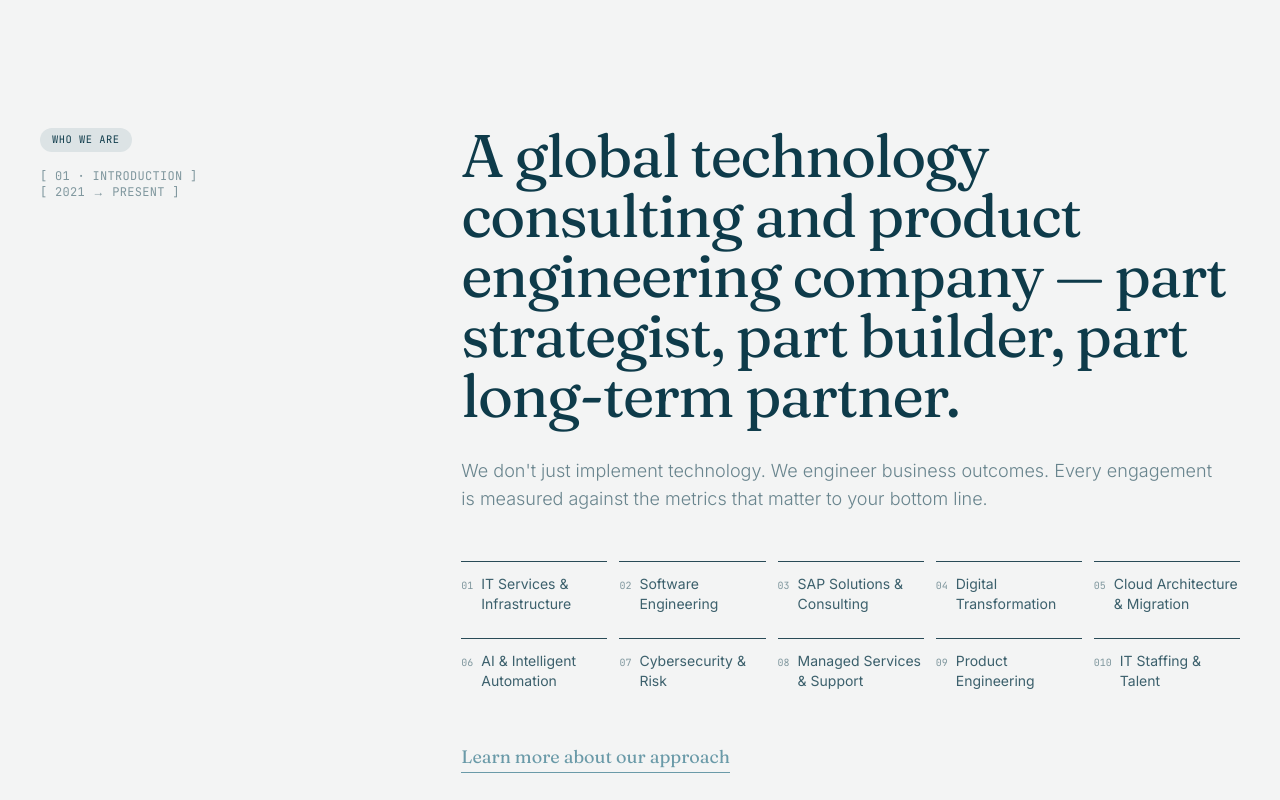
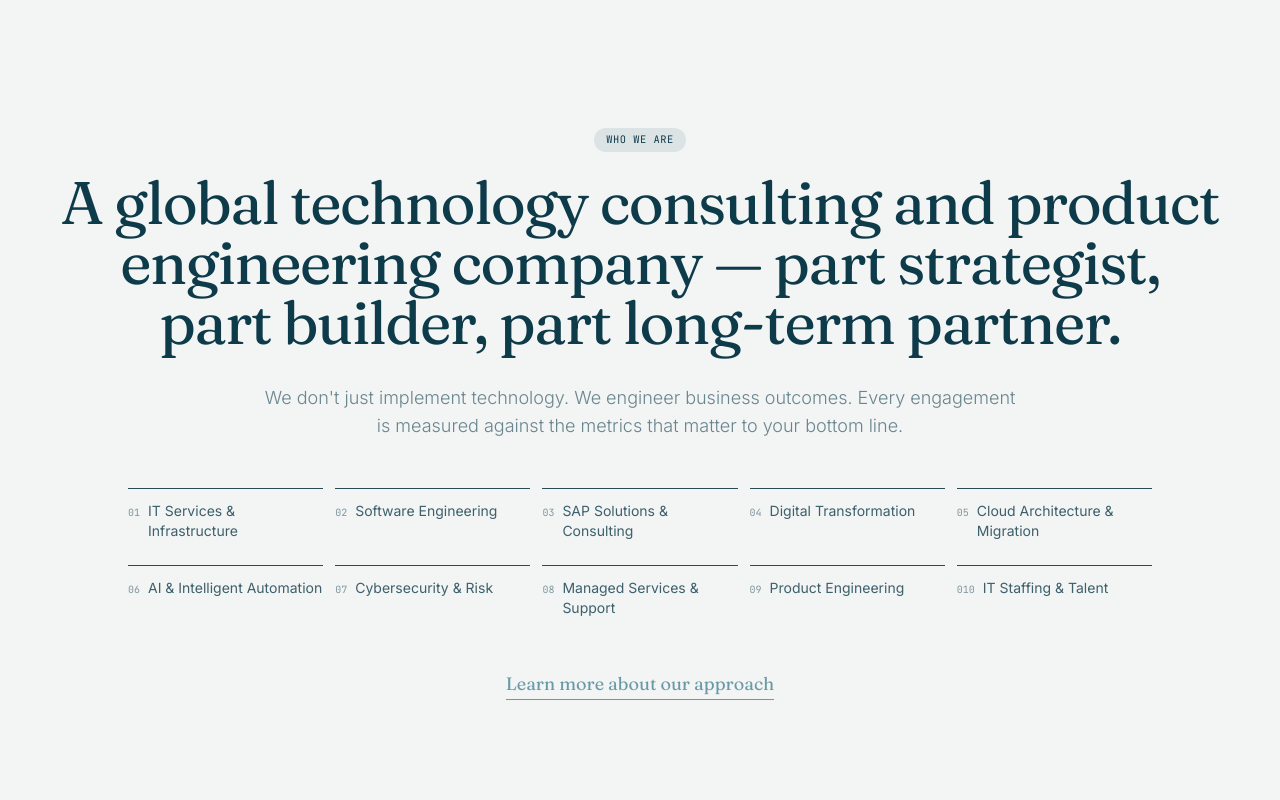
Before and after one commit to sriharini02/mannetech_website, a Next.js app: page / in a window 1280 px wide. Shown: the part 960-1760 px from the top of the page. Built offline with nearby package versions, Linux system fonts and the light colour scheme.

Commit message:
updated allignment in main page

```diff
--- a/src/app/page.tsx
+++ b/src/app/page.tsx
@@ -184,32 +184,25 @@ export default function HomePage() {
 
       {/* ══════════════════════ INTRO / MANIFESTO ══════════════════════ */}
       <section className="relative py-16 sm:py-24 md:py-36 border-t border-border">
-        <div className="wrap grid grid-cols-1 lg:grid-cols-12 gap-6 sm:gap-10 lg:gap-16">
-          <Reveal animation="fade-up" className="lg:col-span-4">
-              <span className="inline-flex items-center px-3 py-1 rounded-full bg-card text-ink font-mono text-[0.6rem] sm:text-[0.65rem] tracking-wider uppercase mb-3 sm:mb-4">
+        <div className="wrap max-w-5xl mx-auto">
+          <div className="text-center">
+            <Reveal animation="fade-up" delay={0.1}>
+              <span className="inline-flex items-center px-3 py-1 rounded-full bg-card text-ink font-mono text-[0.6rem] sm:text-[0.65rem] tracking-wider uppercase mb-4 sm:mb-5">
                 {pH.intro.eyebrow}
               </span>
-              <p className="font-mono text-[10px] sm:text-xs text-graphite text-ink/50 leading-loose tracking-wide">
-              [ {pH.intro.kicker} ]<br />
-              [ {COMPANY.founded} → PRESENT ]
-            </p>
-          </Reveal>
-
-          <div className="lg:col-span-8">
-            <Reveal animation="fade-up" delay={0.1}>
-              <p className="display-serif text-2xl sm:text-3xl md:text-5xl lg:text-6xl leading-[1.1] tracking-tight text-ink font-normal">
+              <p className="display-serif text-2xl sm:text-3xl md:text-5xl lg:text-6xl leading-[1.1] tracking-tight text-ink font-normal text-balance">
                 {pH.intro.heading}
               </p>
             </Reveal>
 
             <Reveal animation="fade-up" delay={0.2}>
-              <p className="text-ink/60 text-base sm:text-lg leading-relaxed font-light mt-6 sm:mt-8 max-w-3xl">
+              <p className="text-ink/60 text-base sm:text-lg leading-relaxed font-light mt-6 sm:mt-8 max-w-3xl mx-auto">
                 {pH.intro.subheading}
               </p>
             </Reveal>
 
             <Reveal animation="fade-up" delay={0.25}>
-              <div className="mt-8 sm:mt-12 grid grid-cols-2 md:grid-cols-3 lg:grid-cols-5 gap-2 sm:gap-3">
+              <div className="mt-8 sm:mt-12 grid grid-cols-2 md:grid-cols-3 lg:grid-cols-5 gap-2 sm:gap-3 max-w-5xl mx-auto">
                 {pH.capabilities.map((cap, i) => (
                   <div
                     key={cap}
@@ -218,7 +211,7 @@ export default function HomePage() {
                     <span className="font-mono text-[9px] sm:text-[10px] text-graphite text-ink/50 mt-1 shrink-0">
                       0{i + 1}
                     </span>
-                    <span className="text-xs sm:text-sm text-ink/80 group-hover:text-ink transition-colors leading-tight">
+                    <span className="text-xs sm:text-sm text-ink/80 group-hover:text-ink transition-colors leading-tight text-left">
                       {cap}
                     </span>
                   </div>
@@ -254,11 +247,7 @@ export default function HomePage() {
               </h2>
             </Reveal>
 
-            <Reveal animation="fade-up" delay={0.15} className="lg:col-span-6 lg:col-start-7">
-              <p className="text-ivory/70 text-base sm:text-lg leading-relaxed font-light max-w-xl">
-                These principles guide every engagement, every decision, and every relationship. They are the foundation upon which we build enterprise trust.
-              </p>
-            </Reveal>
+
           </div>
 
           <div className="grid grid-cols-1 md:grid-cols-2 gap-6 sm:gap-x-10 sm:gap-y-16">
```
